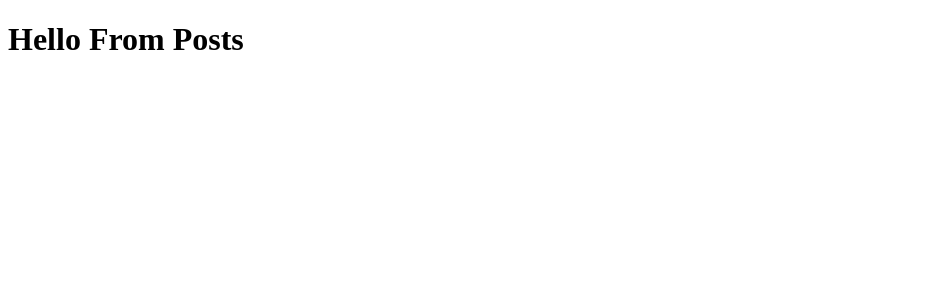
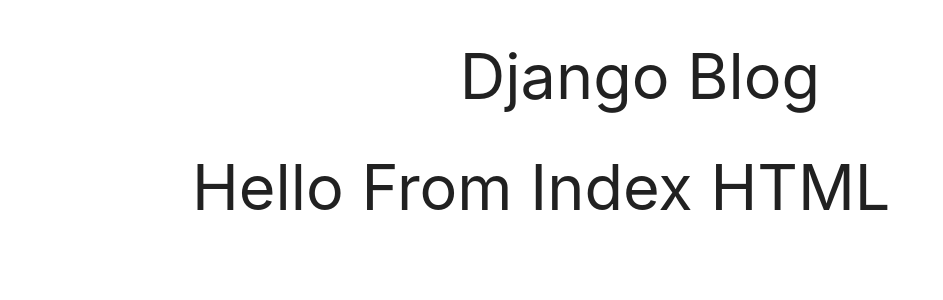
Before and after one commit to princexoleo/django_blog_learning, a Django app: page /posts/ in a window 1280 px wide. Shown: the top 300 px of the page, without its empty margins (0-943 px from the left). Run offline with Django 3.2, Linux system fonts and the light colour scheme.

Commit message:
Update index.html

```diff
--- a/blogprojects/templates/posts/index.html
+++ b/blogprojects/templates/posts/index.html
@@ -1,10 +1,5 @@
-<!DOCTYPE html>
-<html lang="en" dir="ltr">
-    <head>
-        <meta charset="utf-8">
-        <title>Post Index</title>
-    </head>
-    <body>
-        <h1>Hello From Posts</h1>
-    </body>
-</html>
+{% extends 'posts/layout.html' %}
+
+{% block content %}
+ <h1>Hello From Index HTML</h1>
+{% endblock %}
```
